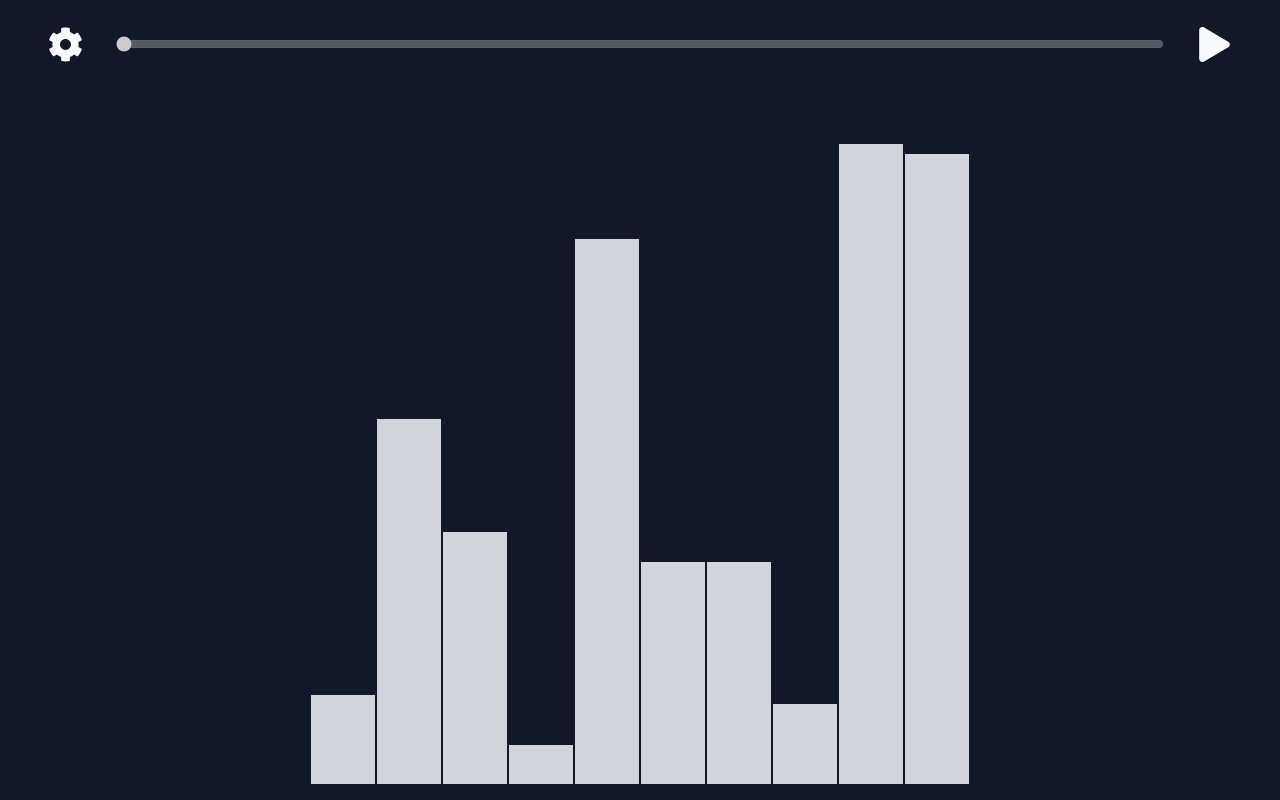
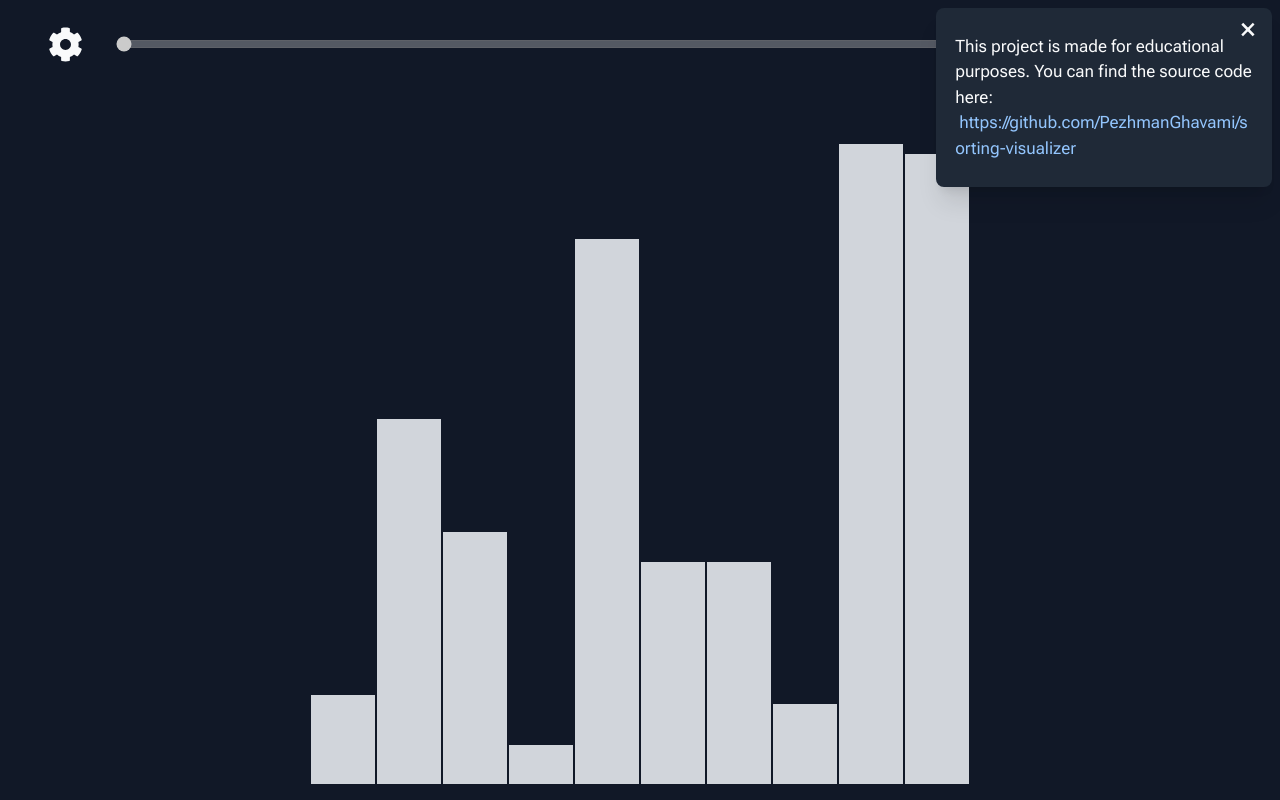
Before and after one commit to PezhmanGhavami/sorting-visualizer, a React (Vite) app: page / in a window 1280 px wide. Built offline with nearby package versions, Linux system fonts and the light colour scheme.

Commit message:
Added a link to repo

```diff
--- a/src/components/sorting-visualizer/sorting-visualizer.component.tsx
+++ b/src/components/sorting-visualizer/sorting-visualizer.component.tsx
@@ -49,6 +49,7 @@ const SortingVisualizer = () => {
   const [animationState, setAnimationState] =
     useState<IAnimationState>(animationStateDefaultValue);
   const [barCount, setBarCount] = useState(10);
+  const [showRepoToast, setShowRepoToast] = useState(true);
 
   const {
     frameDelay,
@@ -227,6 +228,10 @@ const SortingVisualizer = () => {
     setupAnimation(animationData);
   };
 
+  const closeToast = () => {
+    setShowRepoToast(false);
+  };
+
   return (
     <div className="sorting-visualizer-container">
       <Navbar
@@ -245,6 +250,27 @@ const SortingVisualizer = () => {
         togglePlayback={togglePlayback}
       />
       <BarContainer bars={bars} barWidth={barWidth} />
+      {showRepoToast && (
+        <div className="repo-toast">
+          <span
+            title="Close repository link"
+            onClick={closeToast}
+          >
+            &times;
+          </span>
+          <p>
+            This project is made for educational purposes.
+            You can find the source code here:
+          </p>
+          <a
+            href="https://github.com/PezhmanGhavami/sorting-visualizer"
+            target="_blank"
+            rel="noreferrer"
+          >
+            https://github.com/PezhmanGhavami/sorting-visualizer
+          </a>
+        </div>
+      )}
     </div>
   );
 };
--- a/src/components/sorting-visualizer/sorting-visualizer.styles.css
+++ b/src/components/sorting-visualizer/sorting-visualizer.styles.css
@@ -5,4 +5,57 @@
   flex-direction: column;
   justify-content: space-around;
   align-items: center;
+  position: relative;
+  overflow: hidden;
 }
+
+.repo-toast {
+  width: 100%;
+  height: fit-content;
+  position: absolute;
+  top: 0;
+  padding: 1.6rem 1.2rem;
+  background-color: var(--background-color-2);
+  overflow-wrap: break-word;
+  box-shadow: 0 20px 25px -5px rgb(0 0 0 / 0.1),
+    0 8px 10px -6px rgb(0 0 0 / 0.1);
+  animation: slidein 500ms ease 1;
+}
+.repo-toast a {
+  color: #93c5fd;
+  text-decoration: none;
+  padding-left: 4px;
+}
+.repo-toast a:hover {
+  text-decoration: underline;
+}
+.repo-toast span {
+  position: absolute;
+  top: -3px;
+  right: 0px;
+  font-size: 2rem;
+  cursor: pointer;
+  padding: 0 1rem;
+}
+.repo-toast span:hover {
+  filter: brightness(var(--brightens));
+}
+
+@keyframes slidein {
+  from {
+    transform: translateX(100%);
+  }
+
+  to {
+    transform: translateX(0);
+  }
+}
+
+@media only screen and (min-width: 992px) {
+  .repo-toast {
+    width: 336px;
+    right: 8px;
+    top: 8px;
+    border-radius: var(--border-radius);
+  }
+}
```
Also changed, not shown: 1 other file (tests, documents, lock files or other folders).
